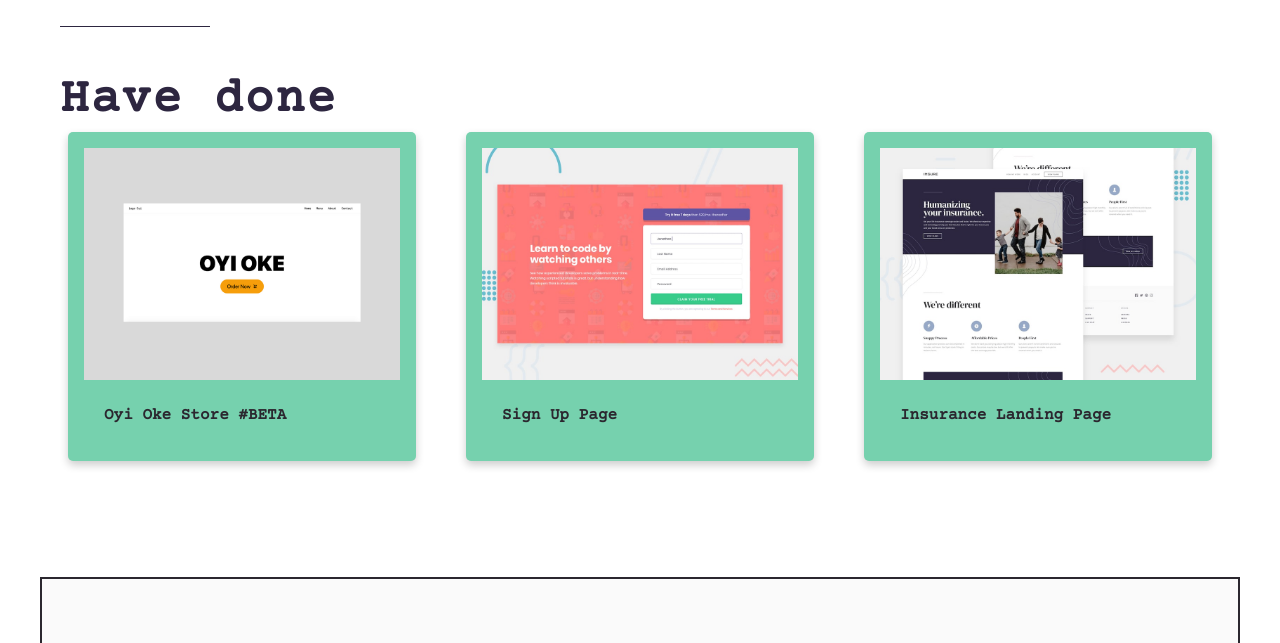
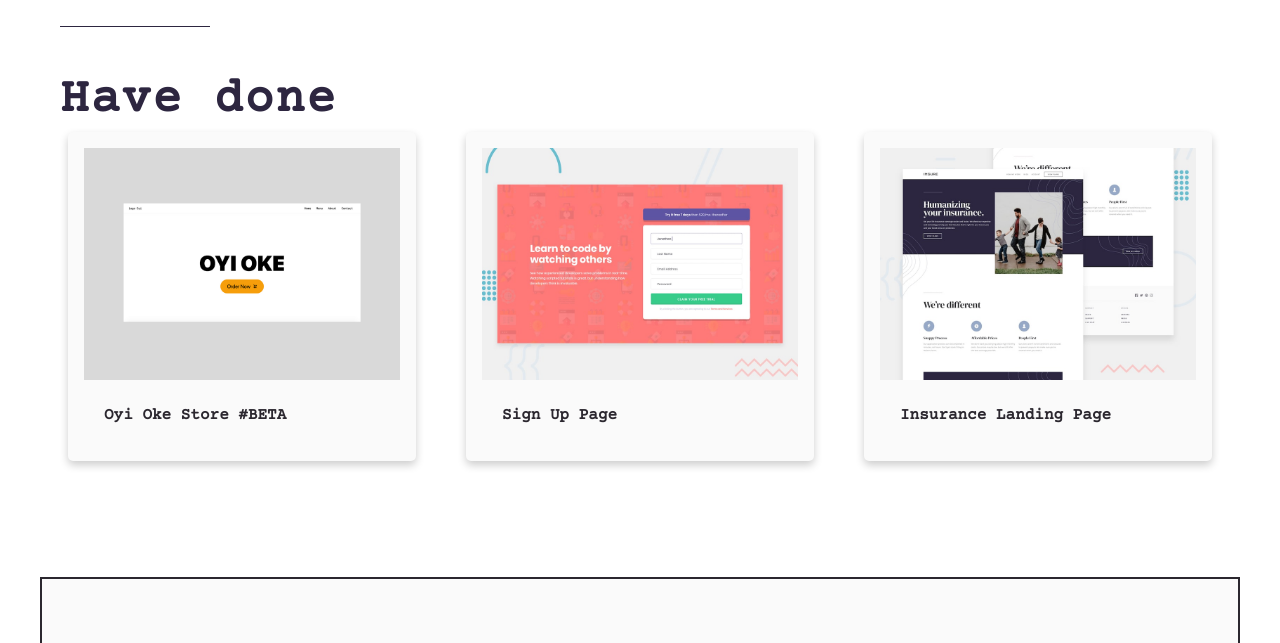
Before and after one commit to mfajarandikha/My-Portfolio, a plain HTML site: page index.html in a window 1280 px wide. Shown: the part 840-1483 px from the top of the page. Drawn offline with nearby package versions, Linux system fonts and the light colour scheme.

Commit message:
Update style.css

```diff
--- a/style.css
+++ b/style.css
@@ -184,7 +184,7 @@ header * {
   width: 30%;
   margin: 0.5em;
   text-decoration: none;
-  background-color: var(--green);
+  background-color: var(--very-light-gray);
   color: var(--very-dark-violet);
 
   box-shadow: 0 4px 8px 0 rgba(0, 0, 0, 0.2);
```
